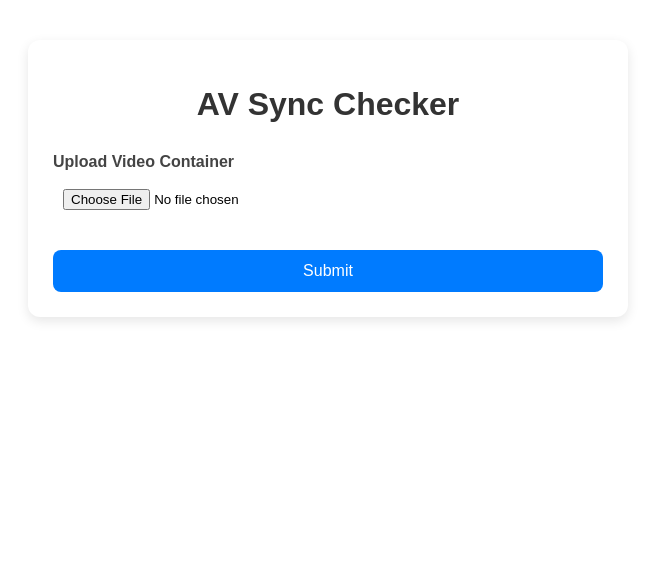
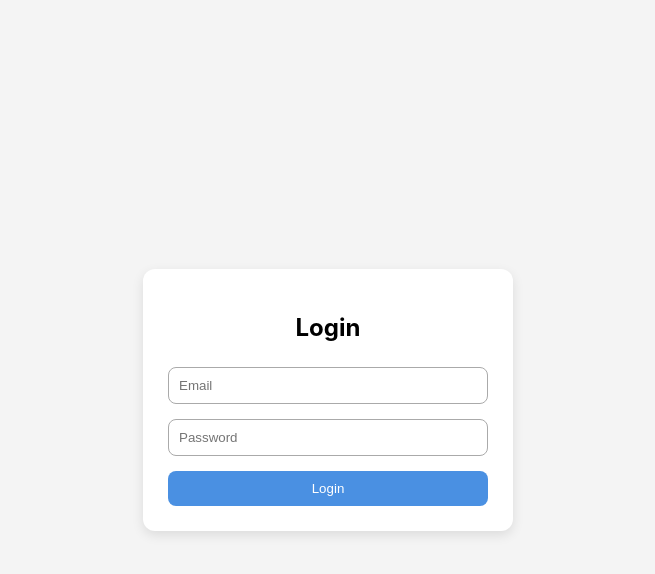
Before and after one commit to sohanshanbhag1502/The-Bitrates-Frontend, a React (Create React App) app: page / in a window 1280 px wide. Shown: the top 574 px of the page, without its empty margins (312-967 px from the left). Built offline with nearby package versions, Linux system fonts and the light colour scheme.

Commit message:
login ui+url upload

```diff
--- a/package.json
+++ b/package.json
@@ -9,6 +9,7 @@
     "@testing-library/user-event": "^13.5.0",
     "react": "^19.2.0",
     "react-dom": "^19.2.0",
+    "react-router-dom": "^7.9.6",
     "react-scripts": "5.0.1",
     "web-vitals": "^2.1.4"
   },
--- a/src/App.js
+++ b/src/App.js
@@ -1,7 +1,16 @@
-import VideoUploadPage from "./pages/VideoSyncPage";
+import { BrowserRouter, Routes, Route } from "react-router-dom";
+import LoginPage from "./pages/LoginPage";
+import VideoSyncPage from "./pages/VideoSyncPage";
 
 function App() {
-  return <VideoUploadPage />;
+  return (
+    <BrowserRouter>
+      <Routes>
+        <Route path="/" element={<LoginPage />} />
+        <Route path="/videosync" element={<VideoSyncPage />} />
+      </Routes>
+    </BrowserRouter>
+  );
 }
 
 export default App;
--- /dev/null
+++ b/src/pages/LoginPage.css
@@ -0,0 +1,38 @@
+.login-container {
+  height: 100vh;
+  display: flex;
+  justify-content: center;
+  align-items: center;
+  background: #f4f4f4;
+}
+
+.login-box {
+  width: 320px;
+  padding: 25px;
+  background: #ffffff;
+  border-radius: 12px;
+  box-shadow: 0 4px 12px rgba(0,0,0,0.1);
+  display: flex;
+  flex-direction: column;
+  gap: 15px;
+}
+
+.login-box h2 {
+  text-align: center;
+  margin-bottom: 10px;
+}
+
+.login-box input {
+  padding: 10px;
+  border: 1px solid #aaa;
+  border-radius: 8px;
+}
+
+.login-box button {
+  background: #4a90e2;
+  color: #fff;
+  padding: 10px;
+  border: none;
+  border-radius: 8px;
+  cursor: pointer;
+}
--- /dev/null
+++ b/src/pages/LoginPage.js
@@ -0,0 +1,48 @@
+
+
+import React, { useState } from "react";
+import { useNavigate } from "react-router-dom";
+import "./LoginPage.css";
+
+const LoginPage = () => {
+  const [email, setEmail] = useState("");
+  const [password, setPassword] = useState("");
+
+  const navigate = useNavigate(); // <-- ADD THIS
+
+  const handleLogin = (e) => {
+    e.preventDefault();
+
+
+    navigate("/videosync");   // <-- THIS TAKES YOU TO UPLOAD PAGE
+  };
+
+
+  return (
+    <div className="login-container">
+      <form className="login-box" onSubmit={handleLogin}>
+        <h2>Login</h2>
+
+        <input
+          type="email"
+          placeholder="Email"
+          value={email}
+          onChange={(e) => setEmail(e.target.value)}
+          required
+        />
+
+        <input
+          type="password"
+          placeholder="Password"
+          value={password}
+          onChange={(e) => setPassword(e.target.value)}
+          required
+        />
+
+        <button type="submit">Login</button>
+      </form>
+    </div>
+  );
+};
+
+export default LoginPage;
--- a/src/pages/VideoSyncPage.css
+++ b/src/pages/VideoSyncPage.css
@@ -67,3 +67,10 @@ input[type="file"] {
   margin: 5px 0;
   font-size: 16px;
 }
+
+.url-input {
+  width: 100%;
+  padding: 10px;
+  border: 1px solid #aaa;
+  border-radius: 8px;
+}
--- a/src/pages/VideoSyncPage.js
+++ b/src/pages/VideoSyncPage.js
@@ -3,9 +3,9 @@ import "./VideoSyncPage.css";
 
 export default function VideoSyncPage() {
   const [file, setFile] = useState(null);
+  const [videoUrl, setVideoUrl] = useState("");
   const [loading, setLoading] = useState(false);
   const [result, setResult] = useState(null);
-  const [taskId, setTaskId] = useState(null);
 
   const fileInputRef = useRef(null);
 
@@ -14,50 +14,58 @@ export default function VideoSyncPage() {
   };
 
   const handleSubmit = async () => {
-    if (!file) {
-      alert("Please upload a video container.");
+    if (!file && !videoUrl) {
+      alert("Please upload a video file or enter a URL.");
       return;
     }
 
     setLoading(true);
     setResult(null);
-    setTaskId(null);
 
     try {
+      let uploadResponse;
+
+      // =======================
+      // CASE 1: FILE UPLOAD
+      // =======================
+      if (file) {
         const formData = new FormData();
         formData.append("video", file);
 
-      // ---- Upload API ----
-      const uploadResponse = await fetch("http://localhost:8000/upload", {
+        uploadResponse = await fetch("http://localhost:8000/upload", {
           method: "POST",
           body: formData,
         });
+      }
+
+      // =======================
+      // CASE 2: URL UPLOAD
+      // =======================
+      else if (videoUrl) {
+        uploadResponse = await fetch("http://localhost:8000/upload_url", {
+          method: "POST",
+          headers: { "Content-Type": "application/json" },
+          body: JSON.stringify({ url: videoUrl }),
+        });
+      }
 
       const uploadData = await uploadResponse.json();
-      // console.log("Upload Response:", uploadData);
+      const newTaskId = uploadData.task_id;
 
-      // Expecting backend to return: { task_id: "xyz123" }
-      const newTaskId = uploadData.task_id;
-      setTaskId(newTaskId);
-
-      // ---- Sync Result API ----
-      const syncResponse = await fetch("http://localhost:8000/result", {
+      // ======== Result API =========
+      const resultResponse = await fetch("http://localhost:8000/result", {
         method: "POST",
         headers: { "Content-Type": "application/json" },
-        body: JSON.stringify({ task_id: taskId }),
+        body: JSON.stringify({ task_id: newTaskId }),
       });
 
-      const syncData = await syncResponse.json();
-      // console.log("Sync Result:", syncData);
+      const resultData = await resultResponse.json();
+      setResult(resultData);
 
-      setResult(syncData);
-
-
-      // ---- Clear file input ----
-      if (fileInputRef.current) {
-        fileInputRef.current.value = "";
-      }
+      // reset inputs
+      if (fileInputRef.current) fileInputRef.current.value = "";
       setFile(null);
+      setVideoUrl("");
 
     } catch (error) {
       console.error(error);
@@ -71,8 +79,9 @@ export default function VideoSyncPage() {
     <div className="container">
       <h1>AV Sync Checker</h1>
 
+      {/* =============== FILE UPLOAD =============== */}
       <div className="upload-box">
-        <label className="upload-label">Upload Video Container</label>
+        <label className="upload-label">Upload Video File</label>
         <input
           type="file"
           accept="video/*"
@@ -81,15 +90,21 @@ export default function VideoSyncPage() {
         />
       </div>
 
+      {/* =============== URL INPUT =============== */}
+      <div className="upload-box">
+        <label className="upload-label">Enter Video URL</label>
+        <input
+          type="text"
+          className="url-input"
+          placeholder="https://example.com/video.mp4"
+          value={videoUrl}
+          onChange={(e) => setVideoUrl(e.target.value)}
+        />
+      </div>
+
       <button className="submit-btn" onClick={handleSubmit} disabled={loading}>
         {loading ? "Processing..." : "Submit"}
       </button>
-
-      {/* {taskId && (
-        <div className="task-box">
-          <p><strong>Task ID:</strong> {taskId}</p>
-        </div>
-      )} */}
 
       {result && (
         <div className="result-box">
@@ -105,7 +120,6 @@ export default function VideoSyncPage() {
           </p>
         </div>
       )}
-
     </div>
   );
 }
```
Also changed, not shown: 1 other file (tests, documents, lock files or other folders). Lines whose indentation alone changed are shown as unchanged.
